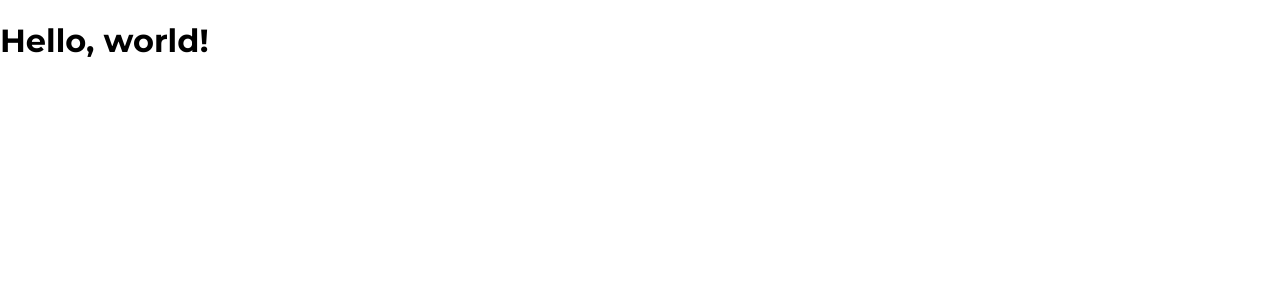
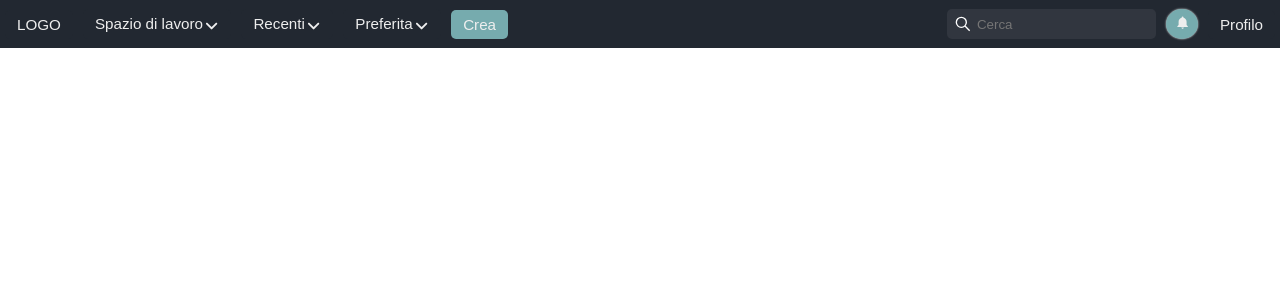
Before and after one commit to Brian-Zaniolo/collab-space, a React (Create React App) app: page / in a window 1280 px wide. Shown: the top 300 px of the page. Built offline with nearby package versions, Linux system fonts and the light colour scheme.

Commit message:
Add Main Navbar

```diff
--- a/src/App.js
+++ b/src/App.js
@@ -1,8 +1,10 @@
+import Navbar from './components/navbar/navbar';
+
 const App = () => {
     return (
-        <div className="container">
-            <h1 className="title">Hello, world!</h1>
-        </div>
+        <>
+            <Navbar />
+        </>
     );
 };
 
--- a/src/components/navbar/navbar.css
+++ b/src/components/navbar/navbar.css
@@ -1,64 +1,169 @@
-.navigation {
+/* MODIFICARE NOMI, SOLO CLASSI NIENTE DEFAULT */
+
+.navbar_navigation {
     background-color: var(--background);
-    height: 7vh;
+    height: 48px;
+    display: flex;
+    justify-content: space-between;
 }
 
-button {
+.navbar_navigation .buttonDefault {
     border-style: none;
+    cursor: pointer;
     background-color: var(--background);
     font-size: 95%;
-    border-radius: 5%;
+    border-radius: 5px;
     padding: 10px 0px;
-    margin-top: 1.5vh;
     margin-left: 5px;
     margin-right: 5px;
     padding: 6px 12px;
     color: var(--whiteAccent);
 
     &:hover {
-        background-color: var(--onBackground);
+        filter: brightness(120%);
     }
 }
 
-.buttonSpecial {
+.navbar_dropDownMenu {
+    display: inline-block;
+    vertical-align: middle;
+}
+
+#navbar_buttonSpecial {
     background-color: var(--primary);
 }
 
-.buttonSpecial:hover {
-    background-color: #8dbfc2;
+.navbar_leftNav {
+    display: flex;
+    align-items: center;
 }
 
-.leftNav {
-    float: left;
-    margin: 0;
-    padding: 0;
-}
-
-.leftNav img {
+.navbar_leftNav img {
     height: 10vh;
 }
 
-.rightNav {
-    float: right;
-    margin: 0;
-    padding: 0;
+.navbar_rightNav {
+    display: flex;
+    align-items: center;
 }
 
-input {
+.navbar_navigation input {
+    background-color: var(--onBackground);
+    color: white;
+    border: 0;
+    border-radius: 5px;
+    margin-left: 5px;
+    margin-right: 5px;
+    padding-left: 30px;
+    height: 28px;
+    outline: none;
+
+    &:hover {
+        filter: brightness(120%);
+    }
+
+    &:focus {
+        width: 25rem;
+        border: 2px solid var(--primary);
+    }
+}
+
+.navbar_navigation span {
+    margin-left: -3px;
+    margin-bottom: -3px;
+}
+
+.navbar_notification {
+    border-style: none;
+    cursor: pointer;
     background-color: var(--background);
+    font-size: 95%;
     border-radius: 5px;
     padding: 10px 0px;
-    margin-top: 1.5vh;
     margin-left: 5px;
     margin-right: 5px;
     padding: 6px 12px;
+    color: var(--whiteAccent);
+    &:hover {
+        filter: brightness(120%);
+    }
+    border-radius: 50%;
+    width: 32px;
+    box-shadow: 0 0 2px var(--whiteAccent);
 }
 
-span {
-    margin-left: -3px;
+.navbar_profilo {
+    left: auto;
+    right: 0;
+    min-width: 160px;
+    margin-top: 9px;
+    margin-right: 3px;
+    padding-left: 0;
+    position: absolute;
+    border-radius: 5px;
+    min-width: 160px;
+    box-shadow: 0px 8px 16px 0px rgba(0, 0, 0, 0.2);
+    z-index: 1;
+
+    li {
+        color: white;
+        font-size: small;
+        background-color: var(--onBackground);
+        padding: 12px 16px;
+        display: block;
+        cursor: pointer;
+
+        &:first-of-type {
+            border-top-left-radius: 5px;
+            border-top-right-radius: 5px;
+        }
+
+        &:last-of-type {
+            border-bottom-left-radius: 5px;
+            border-bottom-right-radius: 5px;
+        }
+
+        &:hover {
+            filter: brightness(120%);
+        }
+    }
 }
 
-#notification {
-    border-radius: 50%;
-    width: 32px;
+.navbar_dropdown-content {
+    margin-top: 9px;
+    padding-left: 0;
+    position: absolute;
+    max-width: 380px;
+    border-radius: 5px;
+    min-width: 160px;
+    box-shadow: 0px 8px 16px 0px rgba(0, 0, 0, 0.2);
+    z-index: 1;
 }
+
+/* Links inside the dropdown */
+.navbar_dropdown-content li {
+    color: white;
+    font-size: small;
+    background-color: var(--onBackground);
+    padding: 12px 16px;
+    display: block;
+    cursor: pointer;
+}
+
+.navbar_dropdown-content li:first-of-type {
+    border-top-left-radius: 5px;
+    border-top-right-radius: 5px;
+}
+
+.navbar_dropdown-content li:last-of-type {
+    border-bottom-left-radius: 5px;
+    border-bottom-right-radius: 5px;
+}
+
+.navbar_dropdown-content li:hover {
+    filter: brightness(120%);
+}
+
+.navbar_dropdown:hover .navbar_dropdown-content {
+    background-color: var(--onBackground);
+}
--- /dev/null
+++ b/src/components/navbar/navbar.jsx
@@ -0,0 +1,41 @@
+import { GrSearch } from 'react-icons/gr';
+import './navbar.css';
+import NavbarButtonDropDown from './navbarButtonDropDown';
+
+const Navbar = () => {
+    return (
+        <>
+            <div className="navbar_navigation">
+                <div className="navbar_leftNav">
+                    <button className="buttonDefault">LOGO</button>
+                    <NavbarButtonDropDown
+                        buttonName={'Spazio di lavoro'}
+                        control={true}
+                    />
+                    <NavbarButtonDropDown buttonName={'Recenti'} control={true} />
+                    <NavbarButtonDropDown buttonName={'Preferita'} control={true} />
+
+                    <NavbarButtonDropDown buttonName={'Crea'} control={true} />
+                </div>
+
+                <div className="navbar_rightNav">
+                    <span
+                        style={{
+                            position: 'absolute',
+                            marginLeft: '13px',
+                            zIndex: 1,
+                            color: 'white',
+                        }}
+                    >
+                        <GrSearch />
+                    </span>
+                    <input type="text" placeholder="Cerca" />
+                    <NavbarButtonDropDown control={false} />
+                    <NavbarButtonDropDown buttonName={'Profilo'} control={true} />
+                </div>
+            </div>
+        </>
+    );
+};
+
+export default Navbar;
--- /dev/null
+++ b/src/components/navbar/navbarButtonDropDown.jsx
@@ -0,0 +1,77 @@
+import { useState, useRef, useEffect } from "react";
+import { FaAngleDown } from 'react-icons/fa6';
+import { IoMdNotifications } from 'react-icons/io';
+import NavbarCrea from './navbarCrea';
+import NavbarProfilo from "./navbarProfilo";
+import NavbarSpazioDiLavoro from "./navbarSpazioDiLavoro";
+
+const NavbarButtonDropDown = ({ buttonName, control }) => {
+  const [isVisible, setIsVisible] = useState(false);
+
+  const handleVisibility = () => {
+    setIsVisible(!isVisible);
+  };
+
+  const ref = useRef();
+
+  useEffect(() => {
+      const handleClickOutside = (event) => {
+          if (!ref.current.contains(event.target)) {
+              setIsVisible(false);
+          }
+      };
+      document.addEventListener('mousedown', handleClickOutside);
+  }, [ref]);
+
+  return (
+      <>
+          <div className="navbar_dropdown" ref={ref}>
+              <button
+                  onClick={handleVisibility}
+                  className={
+                      !control
+                          ? 'navbar_notification'
+                          : 'buttonDefault'
+                  }
+                  id={
+                      !control || buttonName === 'Crea'
+                          ? 'navbar_buttonSpecial'
+                          : undefined
+                  }
+              >
+                  {control ? (
+                      <>
+                          {buttonName}{' '}
+                          {buttonName !== 'Crea' &&
+                              buttonName !== 'Profilo' && (
+                                  <span className="navbar_dropDownMenu">
+                                      <FaAngleDown className="navbar_markdown" />
+                                  </span>
+                              )}{' '}
+                      </>
+                  ) : (
+                      <div>
+                          <span>
+                              <IoMdNotifications />
+                          </span>
+                      </div>
+                  )}
+              </button>
+              {isVisible ? (
+                  buttonName === 'Profilo' ? (
+                      <NavbarProfilo />
+                  ) : buttonName === 'Crea' ? (
+                      <NavbarCrea/>
+                  ) : (
+                      <NavbarSpazioDiLavoro
+                          buttonName={buttonName}
+                          control={control}
+                      />
+                  )
+              ) : null}
+          </div>
+      </>
+  );
+};
+
+export default NavbarButtonDropDown
--- /dev/null
+++ b/src/components/navbar/navbarCrea.jsx
@@ -0,0 +1,42 @@
+import { useState } from 'react';
+import NavbarCreaBacheca from './navbarCreaBacheca';
+
+const NavbarCrea = () => {
+    const [creaBacheca, setCreaBacheca] = useState(false);
+
+    const handleCreaBacheca = () => {
+        setCreaBacheca(!creaBacheca);
+    };
+
+    return (
+        <>
+            <ul className="navbar_dropdown-content" style={{background: 'var(--onBackground)'}}>
+                {creaBacheca ? (
+                    <NavbarCreaBacheca prova={handleCreaBacheca } />
+                ) : (
+                    <>
+                        <li onClick={handleCreaBacheca}>
+                            <h4>Crea una bacheca</h4>
+                            <p>
+                                Una bacheca è una raccolta di schede ordinate in
+                                un insieme di liste. Usala per gestire progetti,
+                                tener traccia di informazioni o per organizzare
+                                qualsiasi cosa.
+                            </p>
+                        </li>
+                        <li>
+                            <h4>Crea spazio di lavoro</h4>
+                            <p>
+                                Uno Spazio di lavoro è un gruppo di bacheche e
+                                persone. Utilizzalo per organizzare l'azienda,
+                                gli hobby, la famiglia o gli amici.
+                            </p>
+                        </li>
+                    </>
+                )}
+            </ul>
+        </>
+    );
+};
+
+export default NavbarCrea;
--- /dev/null
+++ b/src/components/navbar/navbarCreaBacheca.jsx
@@ -0,0 +1,12 @@
+import { IoArrowBack } from 'react-icons/io5';
+
+const NavbarCreaBacheca = ({prova}) => {
+    return (
+        <>
+           <button onClick={prova}><IoArrowBack /></button>
+            <h3>Prova</h3>
+        </>
+    );
+};
+
+export default NavbarCreaBacheca;
--- /dev/null
+++ b/src/components/navbar/navbarProfilo.jsx
@@ -0,0 +1,16 @@
+const NavbarProfilo = () => {
+  return (
+      <>
+          <ul className="navbar_profilo">
+              <li>Gestisci l'account</li>
+              <li>Profilo e visibilità</li>
+              <li>Attività</li>
+              <li>Schede</li>
+              <li>Impostazioni</li>
+              <li>Esci</li>
+          </ul>
+      </>
+  );
+};
+
+export default NavbarProfilo
--- /dev/null
+++ b/src/components/navbar/navbarSpazioDiLavoro.jsx
@@ -0,0 +1,17 @@
+const NavbarSpazioDiLavoro = ({ buttonName, control }) => {
+  return (
+      <ul
+          className={
+              !control || buttonName === 'Profilo'
+                  ? 'navbar_profilo'
+                  : 'navbar_dropdown-content'
+          }
+      >
+          <li>Spazio di lavoro</li>
+          <li>Spazio di lavoro</li>
+          <li>Spazio di lavoro</li>
+      </ul>
+  );
+};
+
+export default NavbarSpazioDiLavoro
```
Also changed, not shown: src/components/navbar/navbar.js (deleted, +0 -30 lines).
